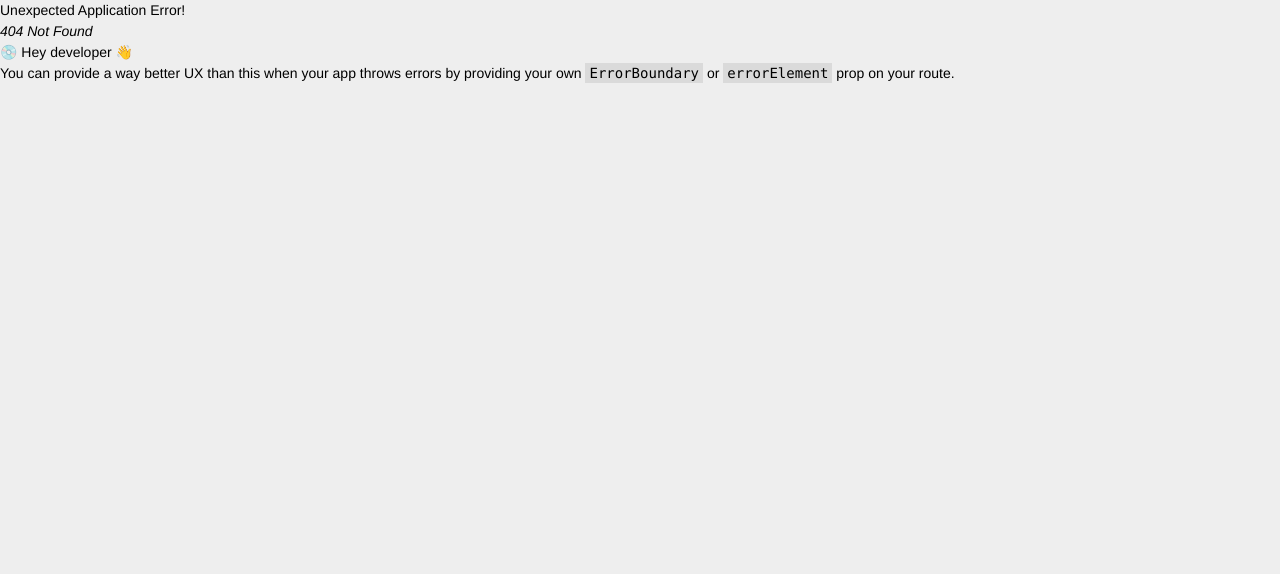
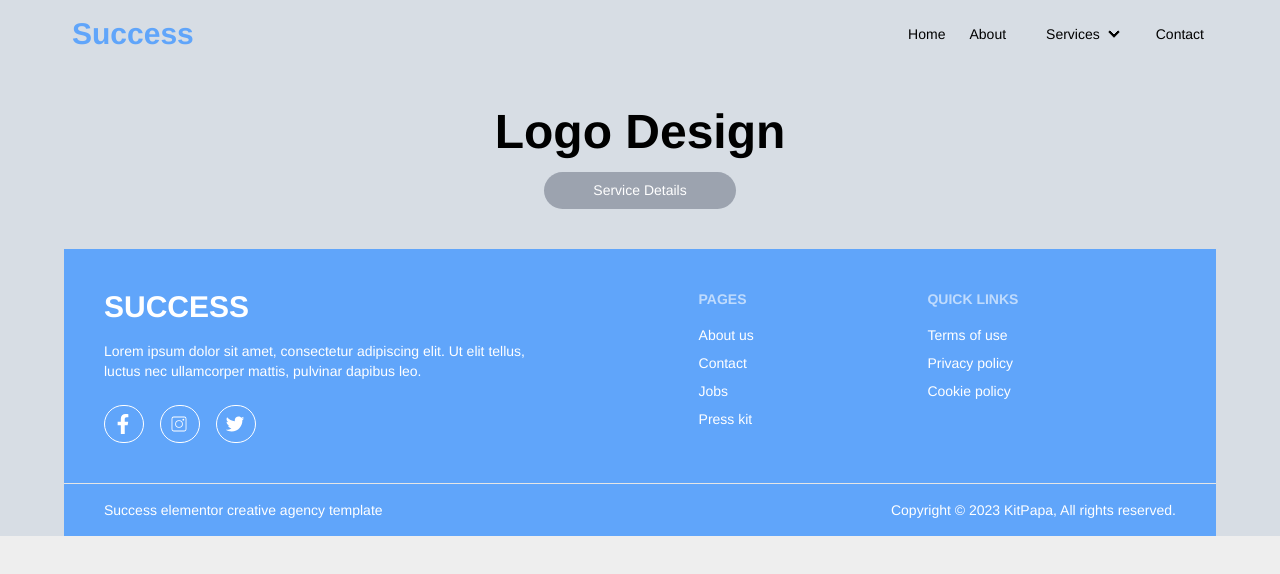
Before and after one commit to Tushar12152/Digital-Agency-UI, a React (Vite) app: page /logo in a window 1280 px wide. Before the commit this address had no page. Shown: the top 574 px of the page. Built offline with nearby package versions, Linux system fonts and the light colour scheme.

Commit message:
services pages addede

```diff
--- a/src/Components/Contact.jsx
+++ b/src/Components/Contact.jsx
@@ -21,8 +21,8 @@ const Contact = () => {
                         <h1 className="font-bold text-5xl ">Have a <span className="text-blue-400">Cool Project?</span> Get in touch!</h1>
 
                      </div>
-                     <div className="lg:w-[50%]">
-                        <form onSubmit={handleSubmit}>
+                     <div className="lg:w-[50%] shadow-2xl  rounded-xl py-10">
+                        <form className="ml-20  " onSubmit={handleSubmit}>
                          <input className="border w-[70%] p-4 ml-10 rounded-lg mb-5" placeholder="Name" type="text" name="name" id="" required/>
                          <input className="border w-[70%] p-4 ml-10 rounded-lg mb-5" placeholder="Phone" type="number" name="phone" id="" required/>
                          <input className="border w-[70%] p-4 ml-10 rounded-lg mb-5" placeholder="Email" type="text" name="email" id="" required/>
--- /dev/null
+++ b/src/Components/Logo.jsx
@@ -0,0 +1,12 @@
+import Title from "../Shared/Title";
+
+const Logo = () => {
+    return (
+        <div>
+            <Title Heading={'Logo Design'}></Title>
+            <h3 className="p-2 bg-gray-400 rounded-full w-48 text-center mx-auto mt-4 text-white">Service Details</h3>
+        </div>
+    );
+};
+
+export default Logo;
--- a/src/Components/Nav.jsx
+++ b/src/Components/Nav.jsx
@@ -22,8 +22,14 @@ const Nav = () => {
 <li className="text-md">
 <details>
   <summary>Services</summary>
-  <ul className="p-2">
+  <ul className="p-2 flex flex-col gap-4">
   <NavLink to="/web" className={({ isActive, isPending }) => isPending ? "pending" : isActive ? "text-blue-400 text-md" : "text-md" }> Web development</NavLink>
+
+          <NavLink to="/ui" className={({ isActive, isPending }) => isPending ? "pending" : isActive ? "text-blue-400 text-md" : "text-md" }>UI/UX Design</NavLink>
+
+          <NavLink to="/seo" className={({ isActive, isPending }) => isPending ? "pending" : isActive ? "text-blue-400 text-md" : "text-md" }>SEO</NavLink>
+
+          <NavLink to="/logo" className={({ isActive, isPending }) => isPending ? "pending" : isActive ? "text-blue-400 text-md" : "text-md" }>Logo Design</NavLink>
   </ul>
 </details>
 </li>
@@ -53,8 +59,16 @@ const Nav = () => {
         <li className="text-md">
         <details>
           <summary>Services</summary>
-          <ul className="p-2">
+          <ul className="p-2 flex flex-col gap-4">
           <NavLink to="/web" className={({ isActive, isPending }) => isPending ? "pending" : isActive ? "text-blue-400 text-md" : "text-md" }> Web development</NavLink>
+
+          <NavLink to="/ui" className={({ isActive, isPending }) => isPending ? "pending" : isActive ? "text-blue-400 text-md" : "text-md" }>UI/UX Design</NavLink>
+
+          <NavLink to="/seo" className={({ isActive, isPending }) => isPending ? "pending" : isActive ? "text-blue-400 text-md" : "text-md" }>SEO</NavLink>
+
+          <NavLink to="/logo" className={({ isActive, isPending }) => isPending ? "pending" : isActive ? "text-blue-400 text-md" : "text-md" }>Logo Design</NavLink>
+
+
           </ul>
         </details>
       </li>
--- /dev/null
+++ b/src/Components/SEO.jsx
@@ -0,0 +1,12 @@
+import Title from "../Shared/Title";
+
+const Seo = () => {
+    return (
+        <div>
+            <Title Heading={'SEO'}></Title>
+            <h3 className="p-2 bg-gray-400 rounded-full w-48 text-center mx-auto mt-4 text-white">Service Details</h3>
+        </div>
+    );
+};
+
+export default Seo;
--- a/src/Components/Solution.jsx
+++ b/src/Components/Solution.jsx
@@ -70,11 +70,11 @@ const Solution = () => {
         className="mySwiper"
       >
 
-           <div className="flex  flex-row items-center mt-24">
+           <div className="flex flex-row items-center mt-24">
            {
                solutions.map(item=><div key={item.id}>
                  <SwiperSlide>
-                     <img className=" h-20" src={item?.img} alt="" />
+                     <img className=" h-20 " src={item?.img} alt="" />
                      </SwiperSlide>
                </div>)
             }
--- /dev/null
+++ b/src/Components/Ui.jsx
@@ -0,0 +1,14 @@
+import Title from "../Shared/Title";
+
+
+const Ui = () => {
+    return (
+        <div>
+             <Title Heading={'UI/UX Design'}></Title>
+             <h3 className="p-2 bg-gray-400 rounded-full w-48 text-center mx-auto mt-4 text-white">Service Details</h3>
+
+        </div>
+    );
+};
+
+export default Ui;
--- /dev/null
+++ b/src/Components/WebDev.jsx
@@ -0,0 +1,14 @@
+import Title from "../Shared/Title";
+
+const WebDev = () => {
+    return (
+        <div>
+             <Title Heading={'Web Development'}></Title>
+             <h3 className="p-2 bg-gray-400 rounded-full w-48 text-center mx-auto mt-4 text-white">Service Details</h3>
+
+
+        </div>
+    );
+};
+
+export default WebDev;
--- a/src/Shared/Title.jsx
+++ b/src/Shared/Title.jsx
@@ -4,7 +4,7 @@ import PropTypes from 'prop-types';
 const Title = ({Heading}) => {
     return (
         <div>
-            <h1 className='text-center font-bold text-5xl'>{Heading}</h1>
+            <h1 className='text-center mt-10 font-bold text-5xl'>{Heading}</h1>
         </div>
     );
 };
```
Also changed, not shown: src/Routs/Routs.jsx (+20 -0 lines).
